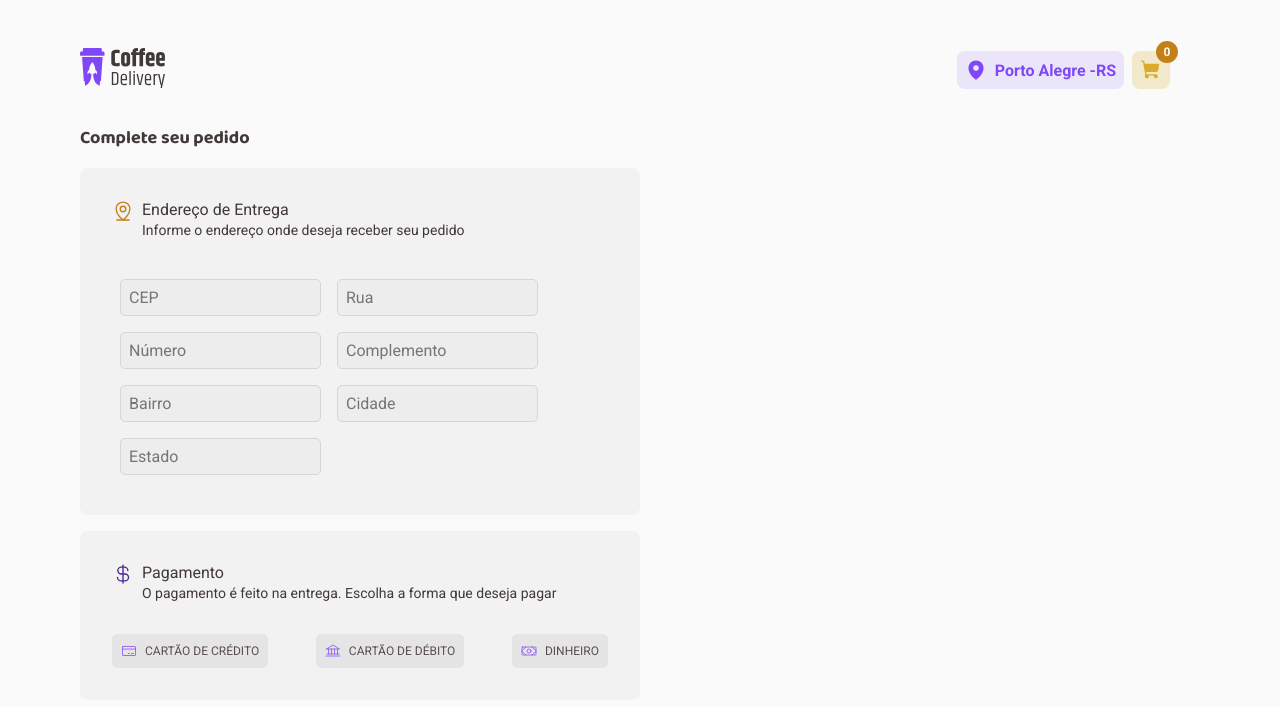
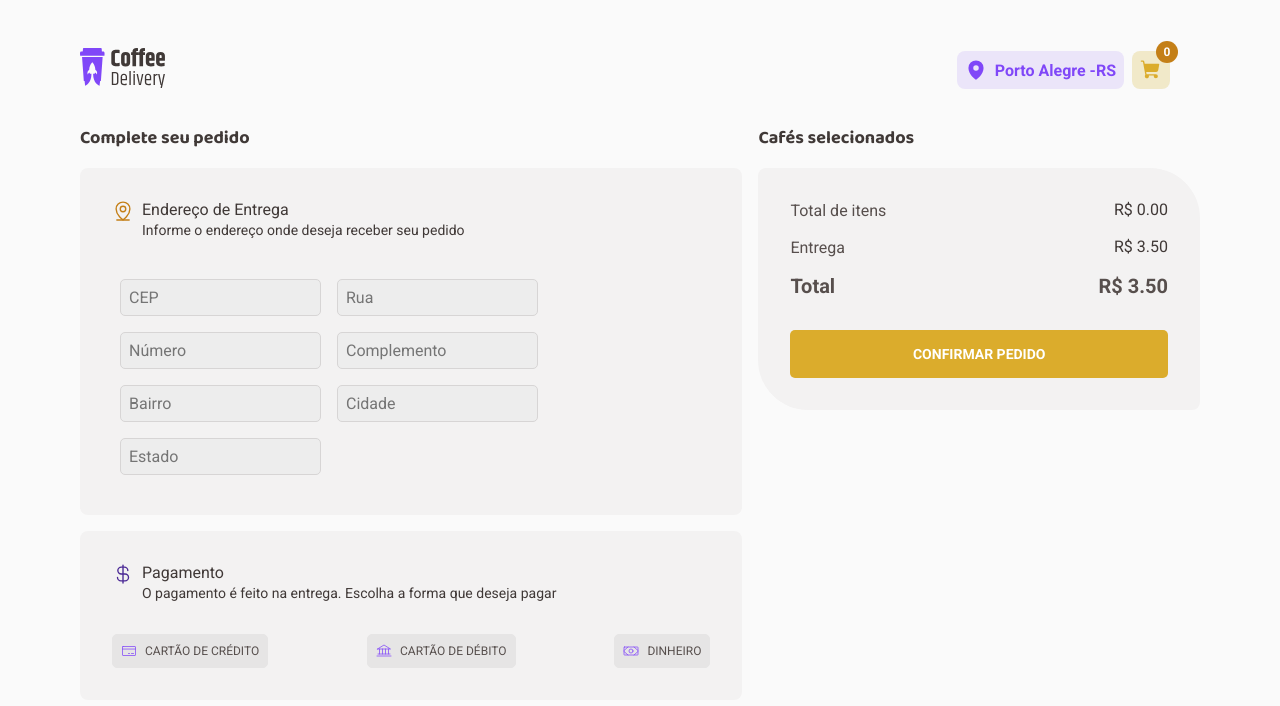
Before and after one commit to vanor-cardozo/coffee-delivery, a React (Vite) app: page /checkout in a window 1280 px wide. Shown: the top 706 px of the page. Built offline with nearby package versions, Linux system fonts and the light colour scheme.

Commit message:
feat: Componente para o resumo do carrinho

```diff
--- /dev/null
+++ b/src/pages/Checkout/components/CartCoffee/CartCoffee.tsx
@@ -0,0 +1,73 @@
+import React, { useContext } from 'react'
+import {
+  ButtonDiv,
+  ButtonsDiv,
+  CartCoffeeDiv,
+  ConfirmButton,
+  RemoveButton,
+  ResumeCoffeeCard,
+  SelectButtons,
+  SelectDiv,
+  TextContainer,
+  TextDiv,
+} from './styles'
+import { CoffeeContext } from '../../../../context/CoffeeContext'
+import { Minus, Plus, Trash } from 'phosphor-react'
+
+export function CartCoffee() {
+  const { customerCart, minusQuantity, addQuantity } = useContext(CoffeeContext)
+  const itemsSelected = customerCart.filter((coffee) => coffee.quantity > 0)
+
+  function subTotal(price, quantity) {
+    const sub = price * quantity
+    return sub.toFixed(2)
+  }
+
+  const itemsTotal = itemsSelected
+    .map((item) => item.quantity * item.price)
+    .reduce((accum, curr) => accum + curr, 0)
+
+  const cartTotal = itemsTotal + 3.5
+
+  return (
+    <CartCoffeeDiv>
+      {itemsSelected.map((coffee) => (
+        <ResumeCoffeeCard key={coffee.id}>
+          <img src={coffee.coffeeImage} alt={coffee.name} />
+          <SelectDiv>
+            <h5>{coffee.name}</h5>
+            <ButtonsDiv>
+              <SelectButtons>
+                <Minus size={22} onClick={() => minusQuantity(coffee.id)} />
+                <h6>{coffee.quantity}</h6>
+                <Plus size={22} onClick={() => addQuantity(coffee.id)} />
+              </SelectButtons>
+              <RemoveButton>
+                <Trash size={20} weight="light" />
+                REMOVER
+              </RemoveButton>
+            </ButtonsDiv>
+          </SelectDiv>
+          <h4>R$ {subTotal(coffee.price, coffee.quantity)}</h4>
+        </ResumeCoffeeCard>
+      ))}
+      <TextContainer>
+        <TextDiv>
+          <p>Total de itens</p>
+          <h5>R$ {itemsTotal.toFixed(2)}</h5>
+        </TextDiv>
+        <TextDiv>
+          <p>Entrega</p>
+          <h5>R$ 3.50</h5>
+        </TextDiv>
+        <TextDiv>
+          <h4>Total</h4>
+          <h4>R$ {cartTotal.toFixed(2)}</h4>
+        </TextDiv>
+      </TextContainer>
+      <ButtonDiv>
+        <ConfirmButton>CONFIRMAR PEDIDO</ConfirmButton>
+      </ButtonDiv>
+    </CartCoffeeDiv>
+  )
+}
--- /dev/null
+++ b/src/pages/Checkout/components/CartCoffee/styles.ts
@@ -0,0 +1,142 @@
+import styled from 'styled-components'
+
+export const CartCoffeeDiv = styled.div`
+  flex-direction: column;
+  background: ${(props) => props.theme['base-card']};
+  border-radius: 8px 50px;
+
+  h5 {
+    font-size: 1rem;
+    font-weight: 500;
+    color: ${(props) => props.theme['base-subtitle']};
+    line-height: 130%;
+  }
+
+  h4 {
+    font-size: 1rem;
+    font-family: 'Roboto';
+    font-weight: 700;
+    color: ${(props) => props.theme['base-text']};
+  }
+
+  img {
+    width: 64px;
+  }
+`
+
+export const ResumeCoffeeCard = styled.div`
+  display: flex;
+  padding: 2rem;
+  align-items: center;
+  justify-content: space-between;
+  width: 100%;
+  border-bottom: solid 1px;
+  border-color: ${(props) => props.theme['base-button']};
+`
+
+export const SelectDiv = styled.div`
+  display: flex;
+  flex-direction: column;
+`
+
+export const ButtonsDiv = styled.div`
+  display: flex;
+  gap: 1rem;
+`
+
+export const SelectButtons = styled.button`
+  display: flex;
+  align-items: center;
+  gap: 0.5rem;
+  width: 4.5rem;
+  height: 2.375rem;
+  background: ${(props) => props.theme['base-button']};
+  padding: 0.5rem;
+  border-radius: 8px;
+  border: none;
+  cursor: pointer;
+
+  color: ${(props) => props.theme['purple-med']};
+  &:hover {
+    color: ${(props) => props.theme['purple-dark']};
+  }
+
+  h6 {
+    font-size: 1rem;
+    color: #333;
+  }
+`
+
+export const RemoveButton = styled.button`
+  border: 1px;
+  border-style: solid;
+  padding: 0.5rem;
+  border-radius: 5px;
+  display: flex;
+  align-items: center;
+  justify-content: center;
+  gap: 0.5rem;
+  font-size: 0.75rem;
+  cursor: pointer;
+
+  color: ${(props) => props.theme['base-text']};
+  border-color: ${(props) => props.theme['base-button']};
+  background: ${(props) => props.theme['base-button']};
+  &:hover {
+    border-color: ${(props) => props.theme['base-hover']};
+    background: ${(props) => props.theme['base-hover']};
+  }
+  &:focus {
+    border-color: ${(props) => props.theme['purple-med']};
+    background: ${(props) => props.theme['purple-light']};
+  }
+
+  svg {
+    color: ${(props) => props.theme['purple-med']};
+  }
+`
+export const TextContainer = styled.div`
+  display: flex;
+  flex-direction: column;
+  padding: 2rem;
+  gap: 1rem;
+`
+
+export const TextDiv = styled.div`
+  display: flex;
+  align-items: center;
+  justify-content: space-between;
+
+  h4 {
+    font-size: 1.25rem;
+  }
+`
+export const ButtonDiv = styled.div`
+  display: flex;
+  justify-content: center;
+  padding-bottom: 2rem;
+  padding-left: 2rem;
+  padding-right: 2rem;
+`
+
+export const ConfirmButton = styled.button`
+  display: flex;
+  justify-content: center;
+  width: 100%;
+
+  border: none;
+  padding: 1rem;
+  border-radius: 5px;
+  display: flex;
+
+  gap: 0.5rem;
+  font-size: 0.875rem;
+  font-weight: bold;
+  cursor: pointer;
+
+  color: ${(props) => props.theme.white};
+  background: ${(props) => props.theme['yellow-med']};
+  &:hover {
+    background: ${(props) => props.theme['yellow-dark']};
+  }
+`
--- a/src/pages/Checkout/index.tsx
+++ b/src/pages/Checkout/index.tsx
@@ -1,14 +1,21 @@
-import { CheckoutContainer } from './styles'
+import { CartDiv, CheckoutContainer, FormDiv } from './styles'
 
 import { PaymentOptions } from './components/PaymentOptions/PaymentOptions'
 import { AddressForm } from './components/AddressForm/AddressForm'
+import { CartCoffee } from './components/CartCoffee/CartCoffee'
 
 export function Checkout() {
   return (
     <CheckoutContainer>
-      <h4>Complete seu pedido</h4>
-      <AddressForm />
-      <PaymentOptions />
+      <FormDiv>
+        <h4>Complete seu pedido</h4>
+        <AddressForm />
+        <PaymentOptions />
+      </FormDiv>
+      <CartDiv>
+        <h4>Cafés selecionados</h4>
+        <CartCoffee />
+      </CartDiv>
     </CheckoutContainer>
   )
 }
--- a/src/pages/Checkout/styles.ts
+++ b/src/pages/Checkout/styles.ts
@@ -2,8 +2,12 @@ import styled from 'styled-components'
 
 export const CheckoutContainer = styled.div`
   display: flex;
+`
+
+export const FormDiv = styled.div`
+  display: flex;
   flex-direction: column;
-  width: 50%;
+  width: 60%;
   gap: 1rem;
 
   h4 {
@@ -12,3 +16,17 @@ export const CheckoutContainer = styled.div`
     color: ${(props) => props.theme['base-subtitle']};
   }
 `
+
+export const CartDiv = styled.div`
+  display: flex;
+  flex-direction: column;
+  width: 40%;
+  gap: 1rem;
+  margin-left: 1rem;
+
+  h4 {
+    font-family: 'Baloo 2';
+    font-size: 1.125rem;
+    color: ${(props) => props.theme['base-subtitle']};
+  }
+`
```
